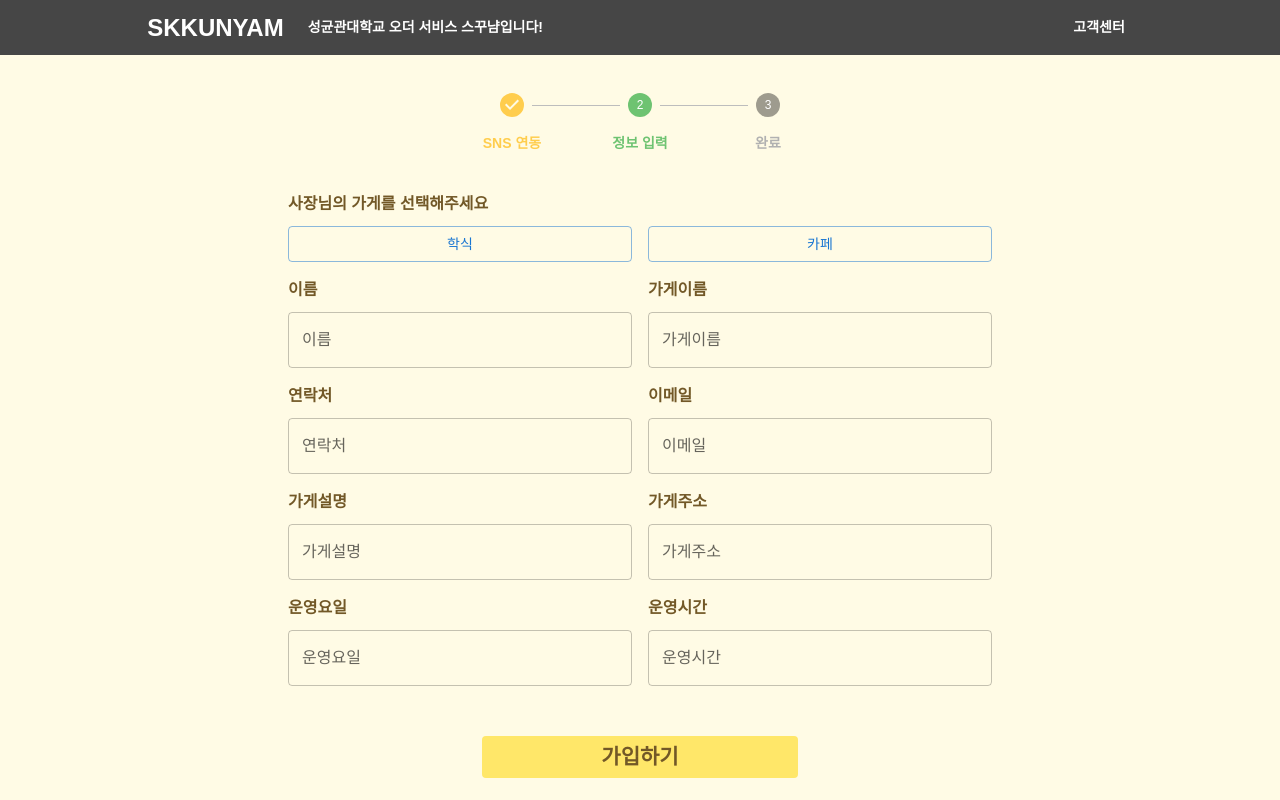
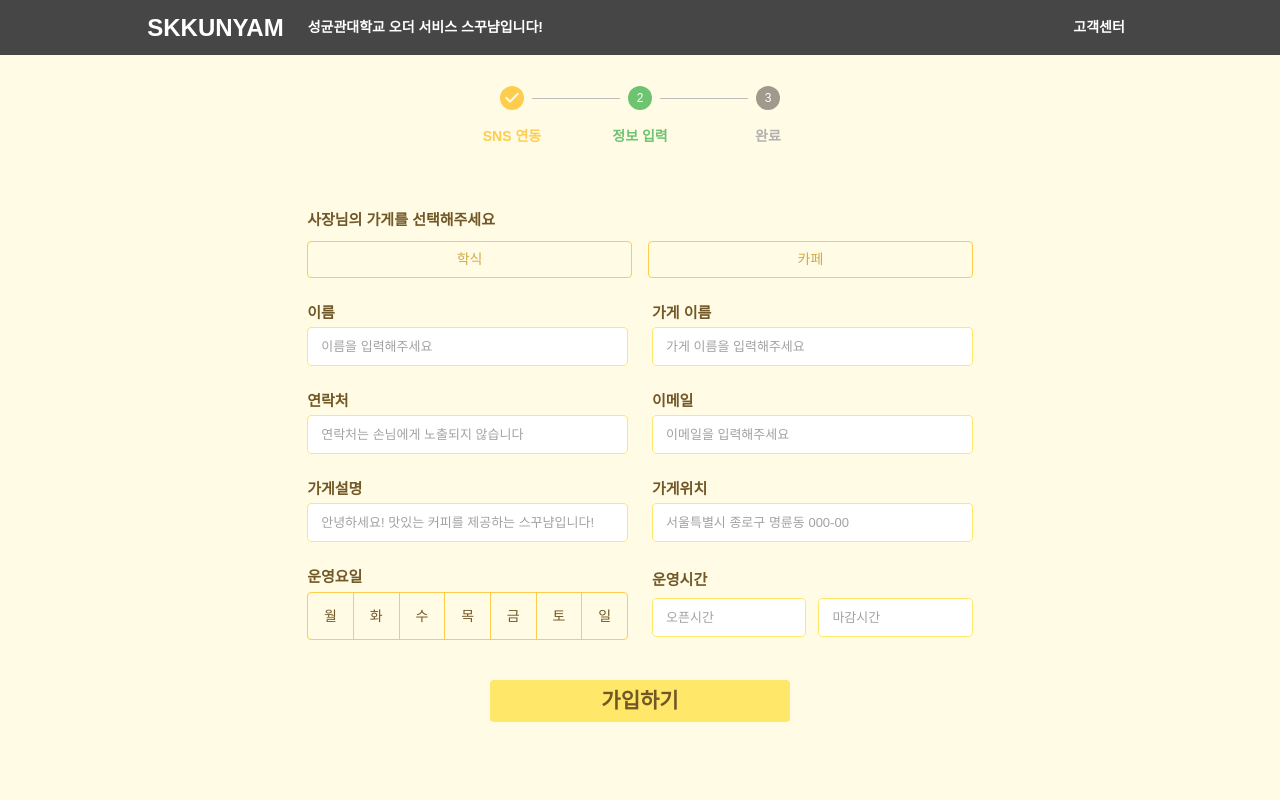
Before and after one commit to SKKUD/skkunyam-admin-frontend, a React (Create React App) app in the folder frontend/: page /signup in a window 1280 px wide. Built offline with nearby package versions, Linux system fonts and the light colour scheme.

Commit message:
feat(auth): signup form 디자인 수정

```diff
--- /dev/null
+++ b/frontend/src/components/auth/DaysOfWeekSelector.js
@@ -0,0 +1,49 @@
+import React, { useEffect, useState } from 'react';
+import { ToggleButtonGroup, ToggleButton } from '@mui/material';
+
+const DaysOfWeekSelector = () => {
+  const [selectedDays, setSelectedDays] = useState([]);
+
+  useEffect(() => {
+    console.log(selectedDays);
+  }, [selectedDays]);
+
+  const onDayToggle = (event, newDays) => {
+    setSelectedDays(newDays);
+  };
+
+  const daysArray = Array.isArray(selectedDays) ? selectedDays : [];
+
+  return (
+    <ToggleButtonGroup
+      value={daysArray}
+      onChange={onDayToggle}
+      aria-label="days-of-week"
+      fullWidth
+      sx={{
+        '& .MuiToggleButton-root': {
+          borderColor: 'rgba(255, 205, 77, 1)',
+          color: 'rgba(114, 88, 39, 1)',
+          '&:hover': {
+            borderColor: 'rgba(255, 205, 77, 1)',
+            color: 'rgba(114, 88, 39, 1)',
+          },
+        },
+        '& .Mui-selected': {
+          backgroundColor: 'rgba(255, 205, 77, 1) !important',
+          color: '#fff !important',
+        },
+      }}
+    >
+      <ToggleButton value="Monday">월</ToggleButton>
+      <ToggleButton value="Tuesday">화</ToggleButton>
+      <ToggleButton value="Wednesday">수</ToggleButton>
+      <ToggleButton value="Thursday">목</ToggleButton>
+      <ToggleButton value="Friday">금</ToggleButton>
+      <ToggleButton value="Saturday">토</ToggleButton>
+      <ToggleButton value="Sunday">일</ToggleButton>
+    </ToggleButtonGroup>
+  );
+};
+
+export default DaysOfWeekSelector;
--- /dev/null
+++ b/frontend/src/components/auth/FormField.js
@@ -0,0 +1,33 @@
+import React from 'react';
+import { Grid, Typography, TextField } from '@mui/material';
+
+const FormField = ({ label="", placeholder, id }) => {
+    return (
+        <Grid item xs={6}>
+        <Typography
+            sx={{
+            color: "rgba(114, 88, 39, 1)",
+            fontWeight: 700,
+            fontSize: 15,
+            mb: "3px",
+            }}
+        >
+            {label}
+        </Typography>
+        <TextField fullWidth id={id} placeholder={placeholder} size='small'  inputProps={{style: {fontSize: 13, padding: '10px 14px' }}}
+            sx={{
+            '& .MuiOutlinedInput-root': {
+            '& fieldset': {
+                borderColor: 'rgba(255, 231, 105, 1)',
+            },
+            '&:hover fieldset': {
+                borderColor: 'rgba(255, 231, 105, 1)',
+            },
+            },
+            backgroundColor: '#fff'
+            }}/>
+        </Grid>
+    )
+}
+
+export default FormField;
--- a/frontend/src/components/auth/SignUpForm.js
+++ b/frontend/src/components/auth/SignUpForm.js
@@ -1,52 +1,102 @@
-import React from 'react';
+import React, { useState } from 'react';
 import { Grid, Typography, Button, TextField } from '@mui/material';
+import FormField from './FormField';
 import StepIndicator from './StepIndicator';
+import DaysOfWeekSelector from './DaysOfWeekSelector';
 
-const FormField = ({ label, id }) => (
+const SignUpForm = ({step, setStep}) => {
+    const [selectedType, setSelectedType] = useState(null);
+
+    const btnStyle = {
+        borderColor: 'rgba(255, 205, 77, 1)',
+        color: 'rgba(208, 171, 73, 1)',
+        '&:hover': {
+          borderColor: 'rgba(255, 205, 77, 1)',
+          color: 'rgba(208, 171, 73, 1)',
+        },
+      };
+
+
+      return (
+        <>
+          <Grid sx={{m: '60px 0 0', width: "100%", p: '2% 35% 0'}}>
+            <StepIndicator step={step} />
+          </Grid>
+
+          <Grid sx={{ width: "52%", justifyContent: "center", textAlign: "center", margin: 'auto', maxWidth: 950, mt: '25px' }}>
+            <Grid container spacing={3} textAlign="left" alignItems="center" justifyContent="center">
+                <Grid item xs={12}>
+                    <Typography sx={{ color: "rgba(114, 88, 39, 1)", fontWeight: 700, fontSize: 15, pb: '10px' }}>
+                    사장님의 가게를 선택해주세요
+                    </Typography>
+
+                    <Grid item sx={{ display: 'flex', flexDirection: 'row', gap: 2 }}>
+                        <Button
+                            variant="outlined"
+                            fullWidth
+                            sx={{
+                                ...btnStyle,
+                                backgroundColor: selectedType === 'school' ? 'rgba(255, 205, 77, 1)' : 'transparent',
+                                color: selectedType === 'school' ? '#fff' : 'rgba(208, 171, 73, 1)',
+                            }}
+                            onClick={() => setSelectedType('school')}
+                        >
+                            학식
+                        </Button>
+                        <Button
+                            variant="outlined"
+                            fullWidth
+                            sx={{
+                                ...btnStyle,
+                                backgroundColor: selectedType === 'cafe' ? 'rgba(255, 205, 77, 1)' : 'transparent',
+                                color: selectedType === 'cafe' ? '#fff' : 'rgba(208, 171, 73, 1)',
+                            }}
+                            onClick={() => setSelectedType('cafe')}
+                        >
+                            카페
+                        </Button>
+                    </Grid>
+                </Grid>
+
+                <FormField label="이름" placeholder="이름을 입력해주세요" id="name" />
+                <FormField label="가게 이름" placeholder="가게 이름을 입력해주세요" id="storeName" />
+                <FormField label="연락처" placeholder="연락처는 손님에게 노출되지 않습니다" id="contact" />
+                <FormField label="이메일" placeholder="이메일을 입력해주세요" id="email" />
+                <FormField label="가게설명" placeholder="안녕하세요! 맛있는 커피를 제공하는 스꾸냠입니다!" id="description" />
+                <FormField label="가게위치" placeholder="서울특별시 종로구 명륜동 000-00" id="address" />
+
+                <Grid item xs={6} >
+                    <Typography
+                        sx={{
+                        color: "rgba(114, 88, 39, 1)",
+                        fontWeight: 700,
+                        fontSize: 15,
+                        mb: "3px",
+                        }}
+                    >
+                        운영요일
+                    </Typography>
+                    <DaysOfWeekSelector />
+                </Grid>
                 <Grid item xs={6}>
                     <Typography
                         sx={{
                         color: "rgba(114, 88, 39, 1)",
                         fontWeight: 700,
-          fontSize: 16,
-          pb: "10px",
+                        fontSize: 15,
+                        mb: "3px",
                         }}
                     >
-        {label}
+                        운영시간
                     </Typography>
-      <TextField label={label} fullWidth id={id} />
-    </Grid>
-);
-
-
-const SignUpForm = ({step, setStep}) => {
-    return (
-        <>
-            <Grid sx={{ mt: "55px", width: "100%", p: '3% 35%' }}>
-                <StepIndicator step={step} />
-            </Grid>
-
-            <Grid sx={{ width: "55%", justifyContent: "center", textAlign: "center", margin: 'auto' }}>
-                <Grid container spacing={2} textAlign="left" alignItems="center" justifyContent="center">
-                    <Grid item xs={12}>
-                        <Typography sx={{ color: "rgba(114, 88, 39, 1)", fontWeight: 700, fontSize: 16, pb: '10px' }}>사장님의 가게를 선택해주세요</Typography>
-                        <Grid item sx={{display: 'flex', flexDirection: 'row', gap: 2}}>
-                            <Button variant="outlined" fullWidth>학식</Button>
-                            <Button variant="outlined" fullWidth>카페</Button>
+                    <div style={{display: 'flex', flexDirection: 'row', gap: 12}}>
+                        <FormField placeholder="오픈시간"/>
+                        <FormField placeholder="마감시간"/>
+                    </div>
                 </Grid>
             </Grid>
 
-                    <FormField label="이름" id="name" />
-                    <FormField label="가게이름" id="storeName" />
-                    <FormField label="연락처" id="contact" />
-                    <FormField label="이메일" id="email" />
-                    <FormField label="가게설명" id="description" />
-                    <FormField label="가게주소" id="address" />
-                    <FormField label="운영요일" id="businessDays" />
-                    <FormField label="운영시간" id="businessHours" />
-                </Grid>
-
-                <button onClick={()=>setStep(3)} style={{margin: 50, border: 0, padding: 10, borderRadius: 4, fontSize: '21px', lineHeight: '22px', fontWeight: 700, backgroundColor: 'rgba(255, 231, 105, 1)', color: 'rgba(114, 88, 39, 1)', width: '45%'}}>가입하기</button>
+            <button onClick={()=>setStep(3)} style={{margin: 40, border: 0, padding: 10, borderRadius: 4, fontSize: '21px', lineHeight: '22px', fontWeight: 700, backgroundColor: 'rgba(255, 231, 105, 1)', color: 'rgba(114, 88, 39, 1)', width: '45%'}}>가입하기</button>
           </Grid>
         </>
     )
--- a/frontend/src/components/auth/StepIndicator.js
+++ b/frontend/src/components/auth/StepIndicator.js
@@ -8,7 +8,7 @@ const steps = ["SNS 연동", "정보 입력", "완료"];
 
 const StepIndicator = ({ step }) => {
   return (
-    <Box sx={{ width: "100%" }}>
+    <Box sx={{ width: "100%"}}>
       <Stepper activeStep={step - 1} alternativeLabel>
         {steps.map((label, index) => (
           <Step
--- a/frontend/src/pages/SignUp.js
+++ b/frontend/src/pages/SignUp.js
@@ -9,7 +9,7 @@ const SignUp = ({setIsLogin}) => {
     const [step, setStep] = useState(2);
 
   return (
-    <Grid container sx={{ backgroundColor: "rgba(255, 251, 229, 1)", height: "100vh", overflow: 'scroll'  }}>
+    <Grid container sx={{ backgroundColor: "rgba(255, 251, 229, 1)", height: "100vh" }}>
         <Header isLogin={false} />
 
         {
```
Lines whose indentation alone changed are shown as unchanged.
